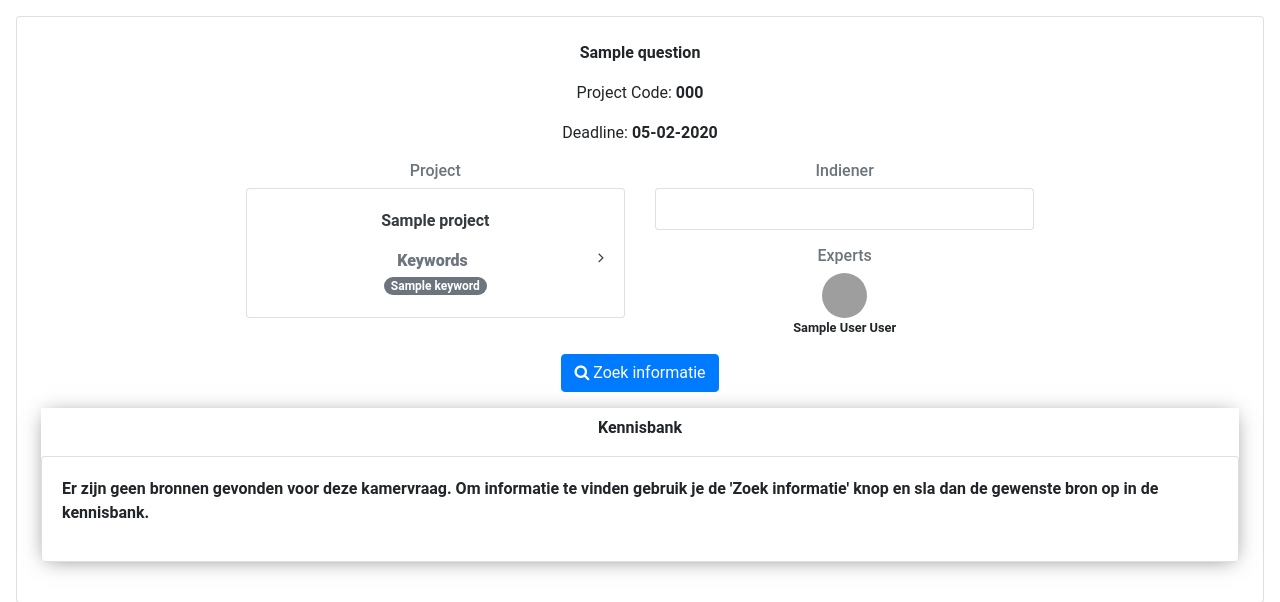
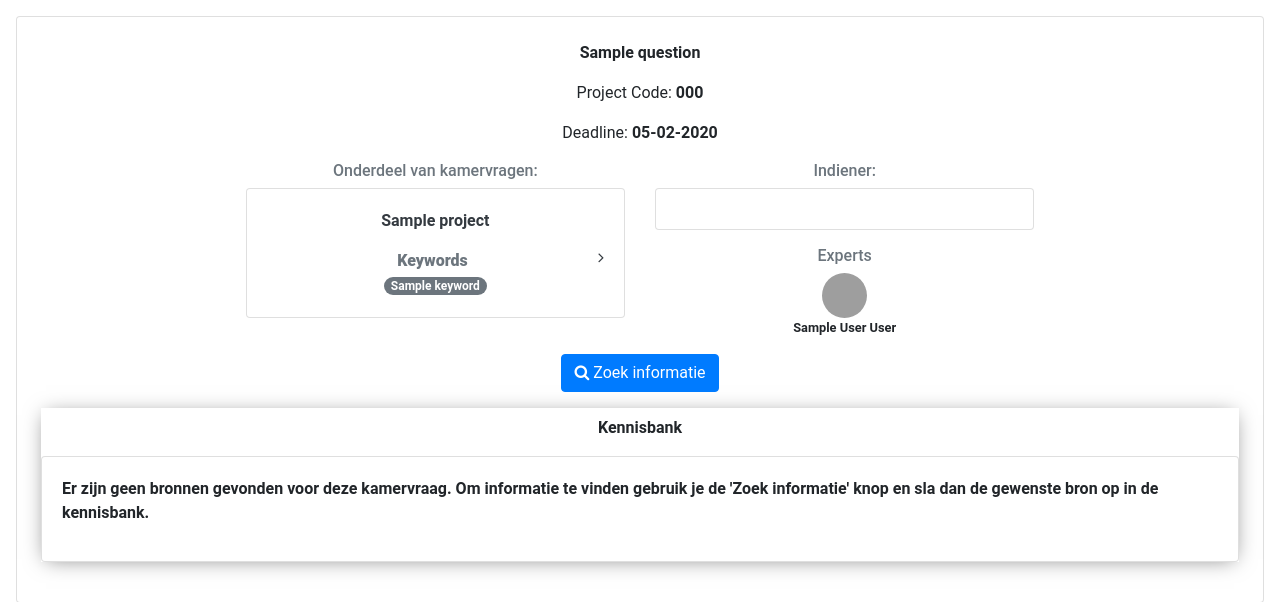
Before and after one commit to Pieterzalis/data-system-project, a PHP site: page /overzicht-detail.php?id=1 in a window 1280 px wide. Shown: the top 602 px of the page. Run offline with PHP 8.4, Linux system fonts and the light colour scheme; tables that the repository leaves empty or names only in its code hold one stand-in row (values such as "Sample post"); data that the repository does not hold is empty; some libraries are stand-ins or nearby versions; grey boxes are pictures that could not be loaded.

Commit message:
Fixed CSS headers

```diff
--- a/website/assets/style.css
+++ b/website/assets/style.css
@@ -433,7 +433,7 @@ hr.color-white {
     .layout_left {
         height: 100%;
         overflow-y: auto;
-        position: absolute;
+        position: relative;
         border-right: 1px solid #888;
     }
     .layout_content {
--- a/website/overzicht-detail.php
+++ b/website/overzicht-detail.php
@@ -16,7 +16,7 @@ $a = DB::queryOneRow("SELECT a.question_id,
               LEFT JOIN party pa ON pm.parliamentmember_party_id = pa.party_id
               WHERE a.question_id=".$id." ");
 
-$assigned_experts = DB::query("SELECT exp.user_id, u.user_firstname, u.user_lastname_prefix, u.user_lastname, u.user_usernamex
+$assigned_experts = DB::query("SELECT exp.user_id, u.user_firstname, u.user_lastname_prefix, u.user_lastname, u.user_username
                               FROM question_has_experts exp
                               INNER JOIN `user` u ON exp.user_id = u.user_id
                               WHERE exp.question_id = ".$id." ");
@@ -66,7 +66,7 @@ $sources = DB::query("SELECT * FROM `source` WHERE source_question_id = ".$id."
            <div class="row justify-content-md-center">
                 <div class="col-sm col-md-6 col-lg-4">
 
-                    <h6 class="text-secondary">Project</h6>
+                    <h6 class="text-secondary">Onderdeel van kamervragen:</h6>
                         <div class="card">
                             <div class="card-body">
                                 <a href="overzicht-detail-keyword.html"
@@ -96,7 +96,7 @@ $sources = DB::query("SELECT * FROM `source` WHERE source_question_id = ".$id."
                 </div>
                 <div class="col-sm col-md-6 col-lg-4">
 
-                    <h6 class="text-secondary">Indiener</h6>
+                    <h6 class="text-secondary grey-secondary">Indiener:</h6>
                     <div class="card">
                         <div class="card-body w-100 d-flex align-items-center">
                                 <div class="flex-none avatar avatar-md">
--- a/website/templates/template_head.php
+++ b/website/templates/template_head.php
@@ -7,11 +7,11 @@
     <link rel="stylesheet"
           type="text/css"
           media="screen"
-          href="assets/style.css" />
+          href="bootstrap/css/bootstrap.min.css" />
     <link rel="stylesheet"
           type="text/css"
           media="screen"
-          href="bootstrap/css/bootstrap.min.css" />
+          href="assets/style.css" />
     <link rel="stylesheet"
           href="assets/icon-font/css/font-awesome.min.css">
 
```
Also changed, not shown: 1 other file.
